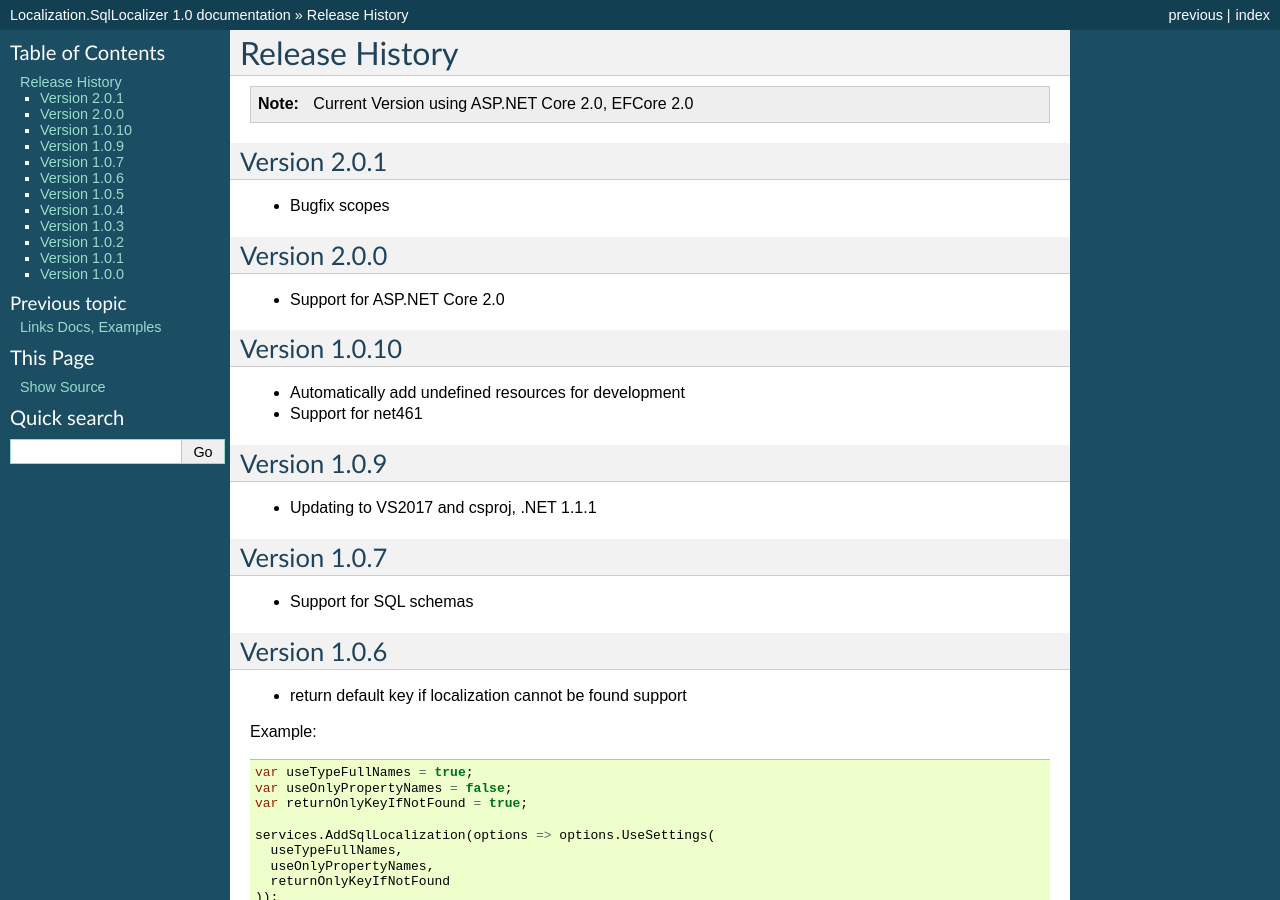
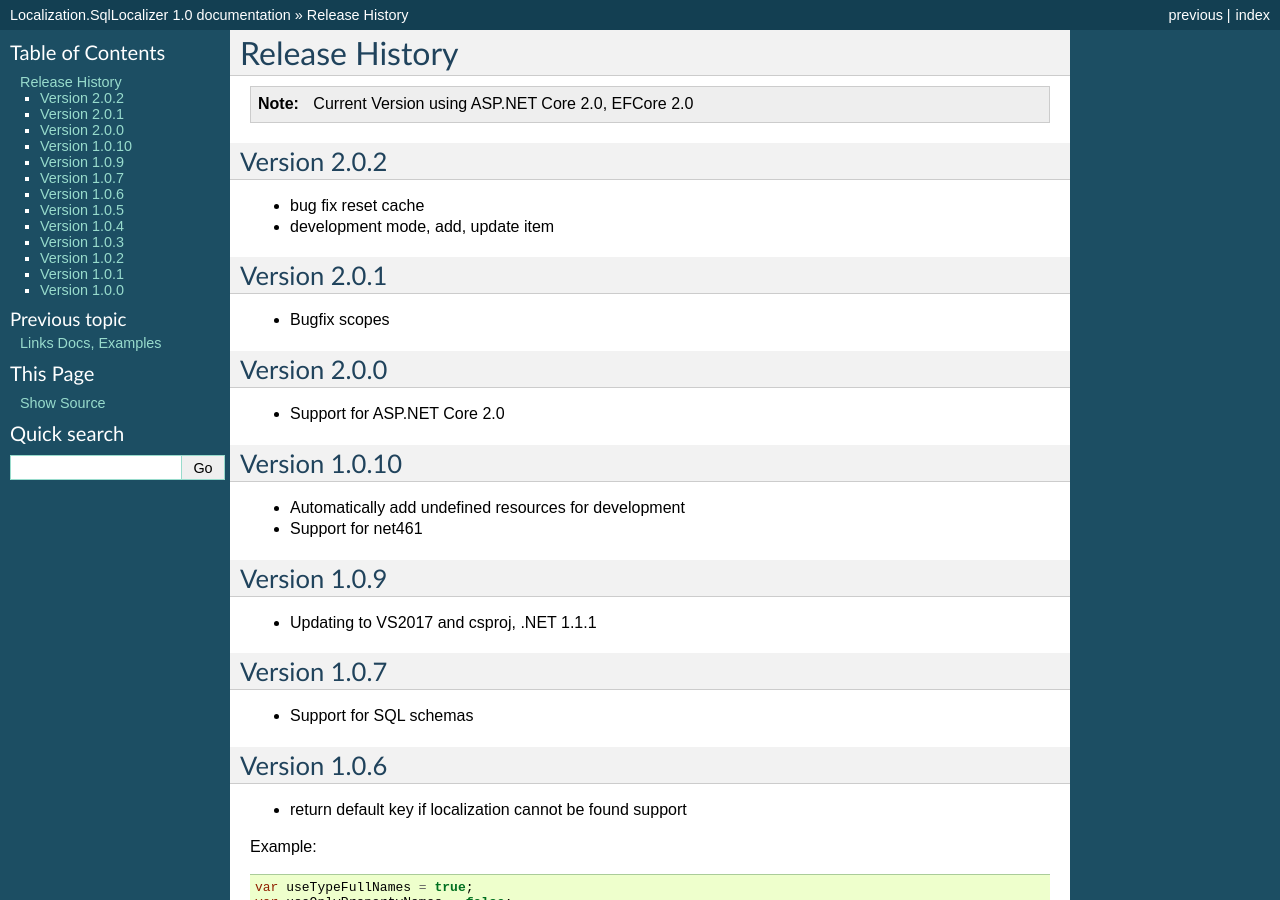
Before and after one commit to damienbod/Localization.SqlLocalizer.docs, a Sphinx documentation site: the page built from docs/source/docs/releases.rst, in a window 1280 px wide and 900 px high. Built offline with Sphinx 7.4.7, drawn with Linux system fonts in a browser that asks for light colours.

Commit message:
Release 2.0.2

```diff
--- a/docs/source/docs/releases.rst
+++ b/docs/source/docs/releases.rst
@@ -3,6 +3,12 @@ Release History
 
 .. note::
     Current Version using ASP.NET Core 2.0, EFCore 2.0
+
+Version 2.0.2
+-------------
+
+* bug fix reset cache
+* development mode, add, update item
 
 
 Version 2.0.1
```
